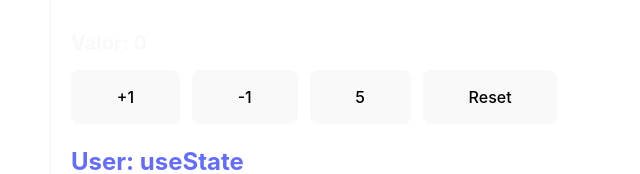
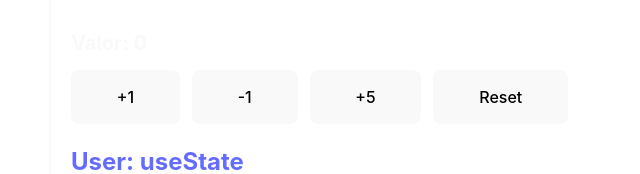
Before and after one commit to AngelOU20/intro-react-ts, a React (Vite) app: page / in a window 1280 px wide. Shown: the part 841-1015 px from the top of the page, without its empty margins (244-884 px from the left). Built offline with nearby package versions, Linux system fonts and the light colour scheme.

Commit message:
updated Counter

```diff
--- a/src/components/Counter.tsx
+++ b/src/components/Counter.tsx
@@ -24,7 +24,7 @@ export const Counter: React.FC = () => {
         <div className="flex">
           <button onClick={handleIncrement}>+1</button>
           <button onClick={handleDecrement}>-1</button>
-          <button onClick={() => handleIncrementBy(5)}>5</button>
+          <button onClick={() => handleIncrementBy(5)}>+5</button>
           <button onClick={() => setCounter(0)}>Reset</button>
         </div>
       </div>
```
